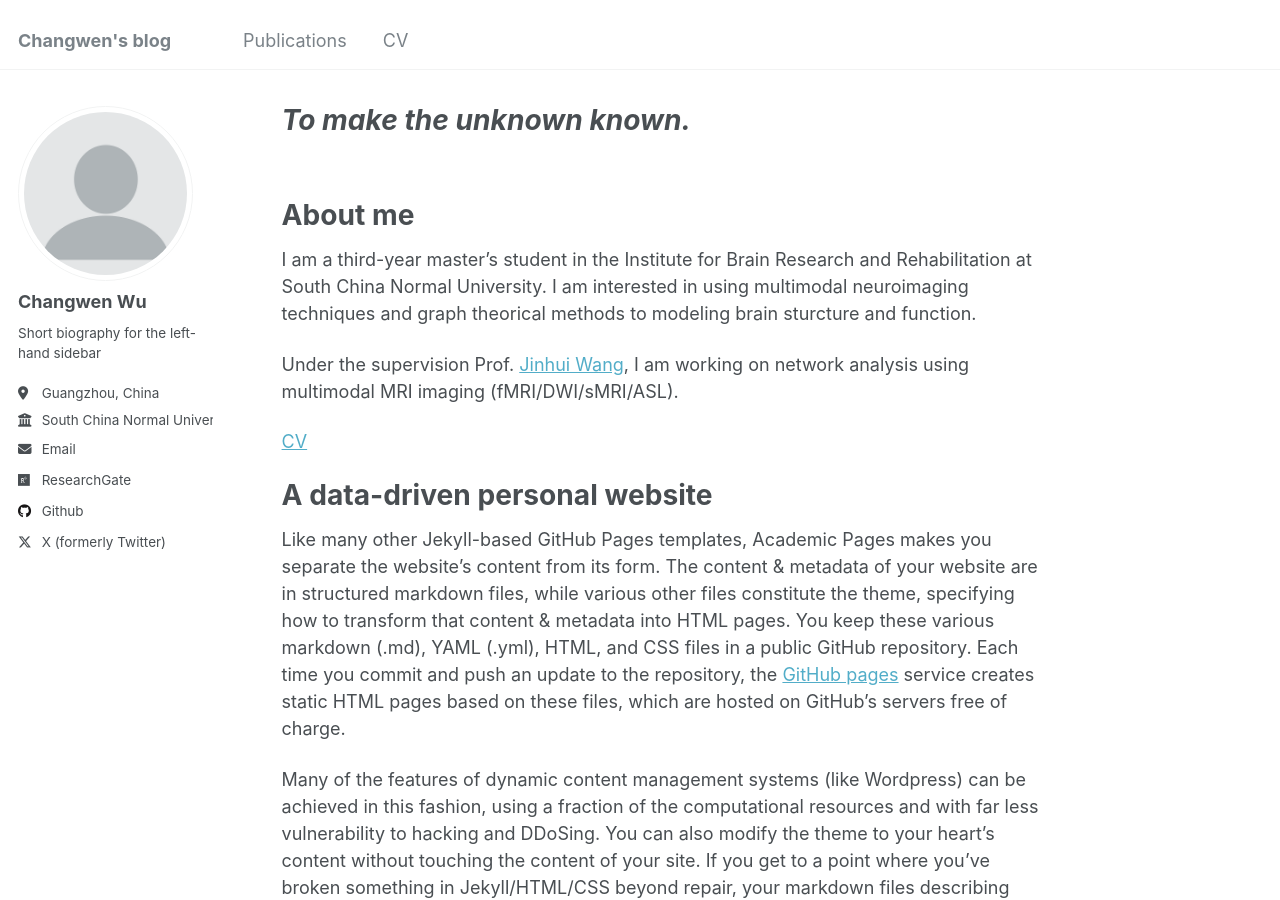
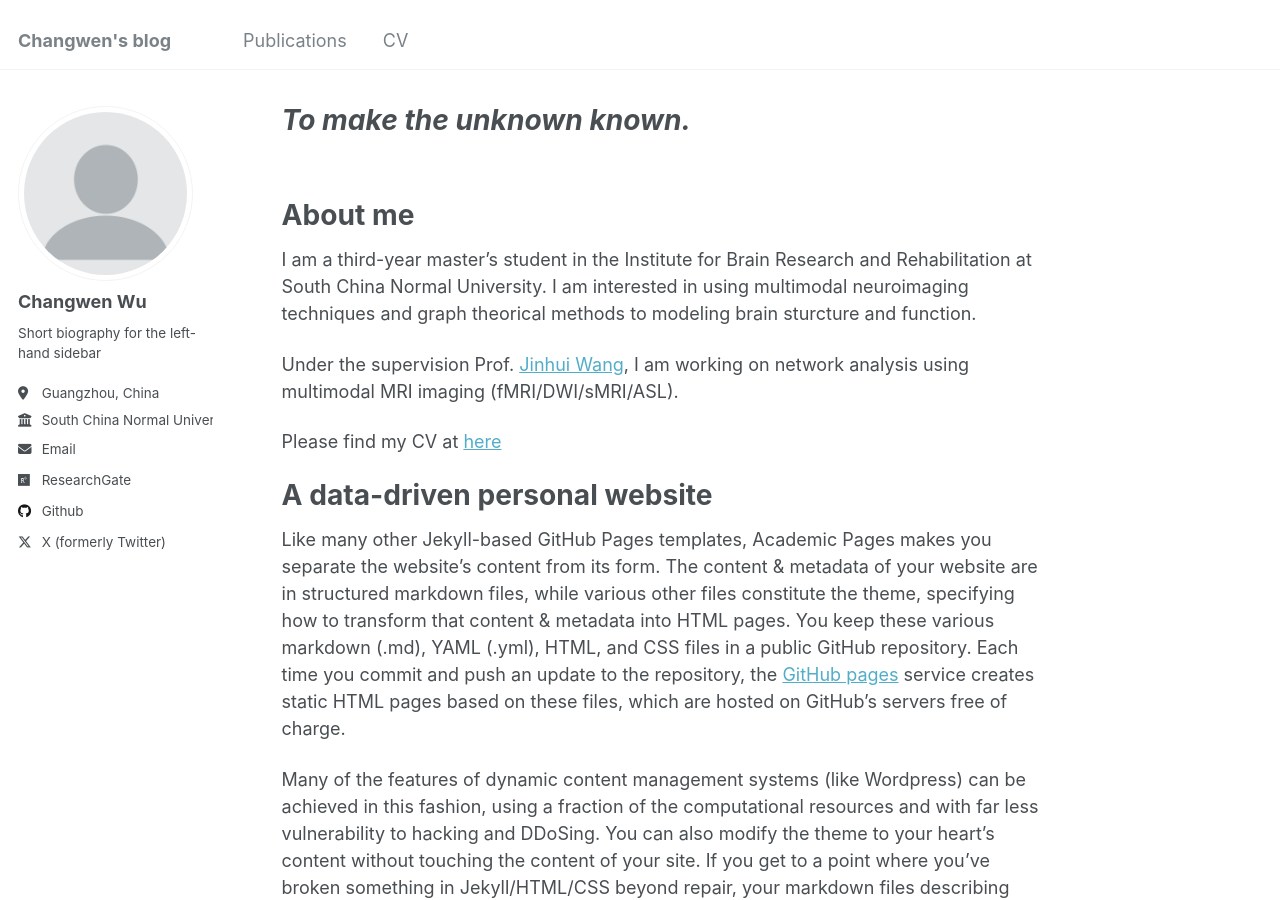
Before and after one commit to Changwen-Wu/Changwen-Wu.github.io, a Jekyll site: the page built from _pages/about.md, in a window 1280 px wide and 900 px high. Built offline with Jekyll 4.4.1, drawn with Linux system fonts in a browser that asks for light colours.

Commit message:
Update about.md

```diff
--- a/_pages/about.md
+++ b/_pages/about.md
@@ -15,7 +15,7 @@ I am a third-year master's student in the Institute for Brain Research and Rehab
 
 Under the supervision Prof. [Jinhui Wang](https://scholar.google.com/citations?user=4_djMV0AAAAJ&hl=en&oi=ao), I am working on network analysis using multimodal MRI imaging (fMRI/DWI/sMRI/ASL).
 
-[CV](https://changwen-wu.github.io/blob/master/files/CV.pdf)
+Please find my CV at [here](https://changwen-wu.github.io/files/CV.pdf)
 
 A data-driven personal website
 ======
```
